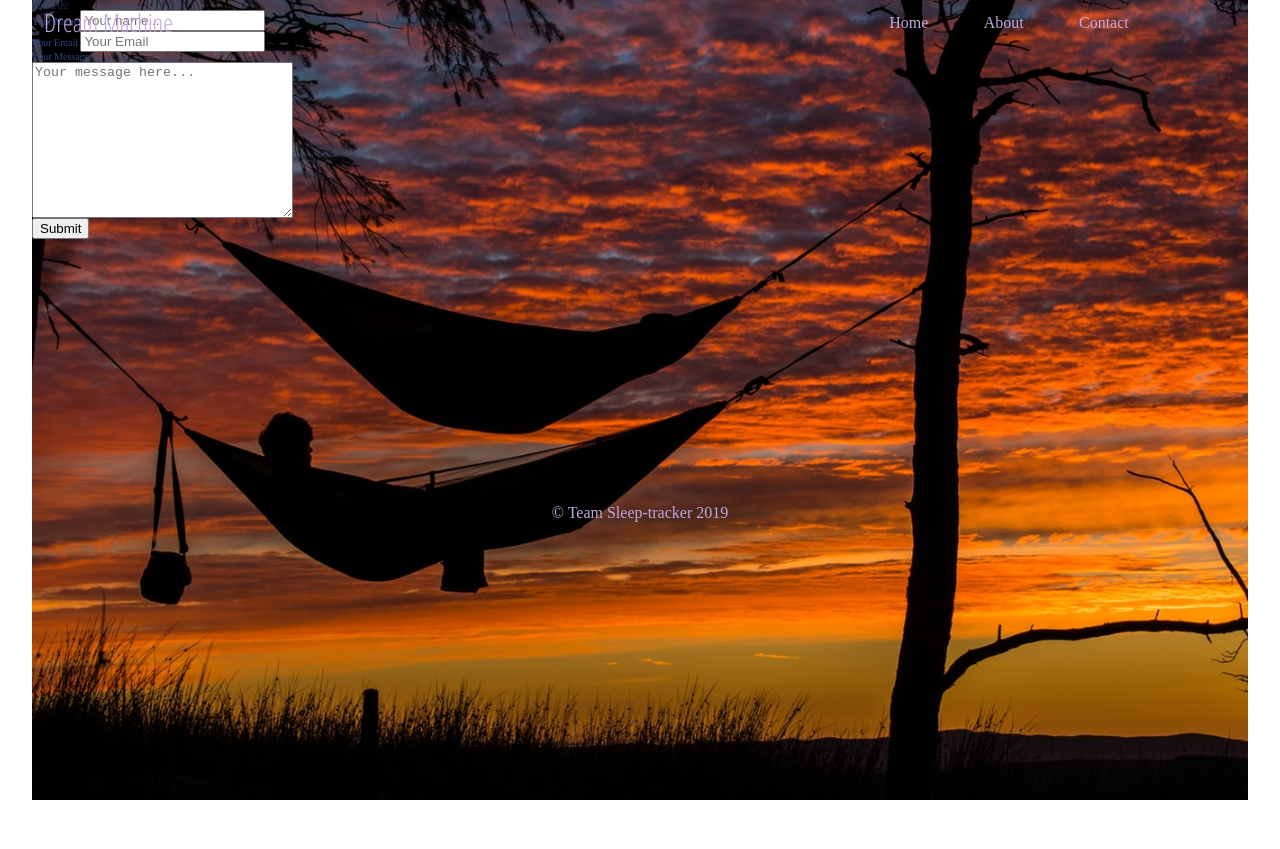
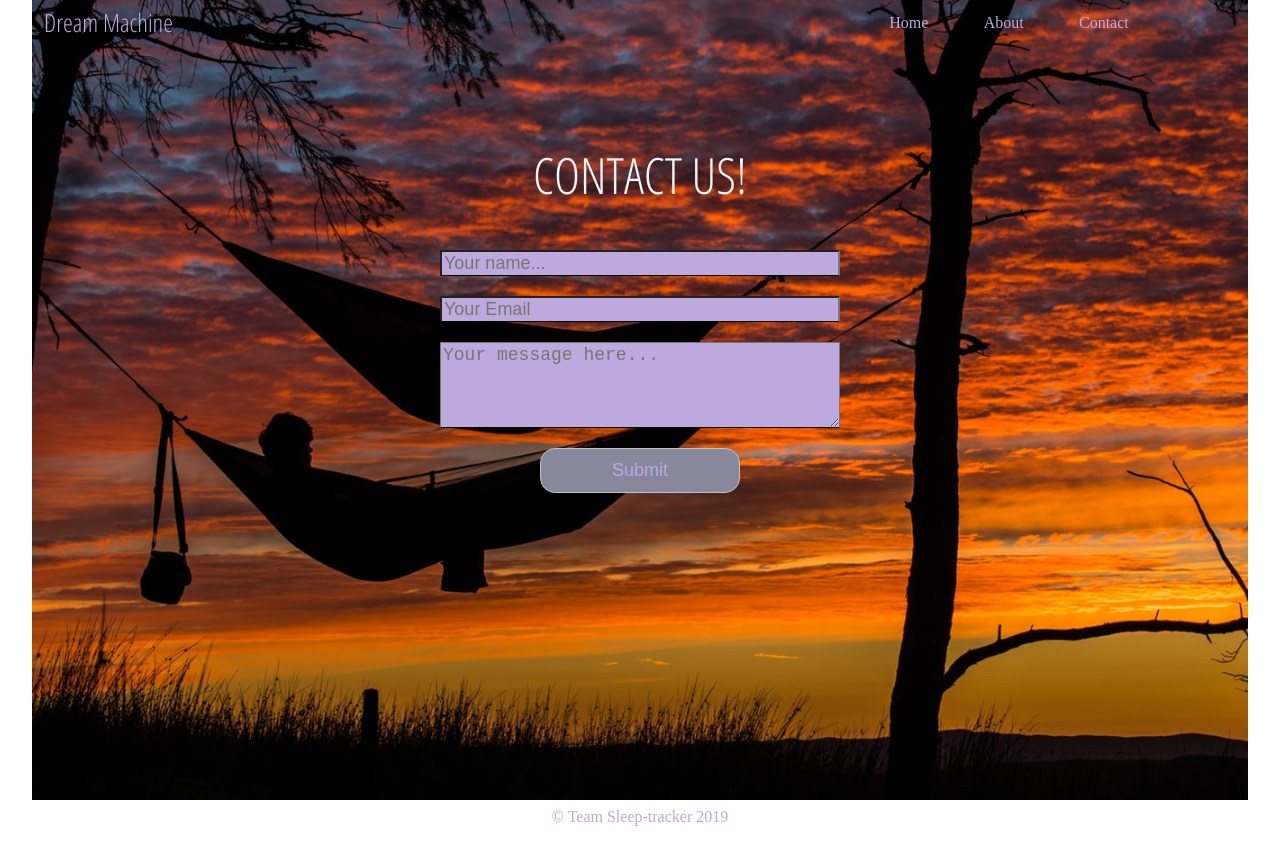
Before and after one commit to cishocksr/chris-UI, a plain HTML site: page contact.html in a window 1280 px wide. Before the commit the page ends 800 px from the top, so only its background shows below. Drawn offline with Linux system fonts and the light colour scheme.

Commit message:
contact setup complete

```diff
--- a/contact.html
+++ b/contact.html
@@ -1,15 +1,13 @@
+<html lang="en">
 
-<html lang="en">
 <head>
     <meta charset="UTF-8" />
     <meta name="viewport" content="width=device-width, initial-scale=1.0" />
     <meta http-equiv="X-UA-Compatible" content="ie=edge" />
     <title>Dream Machine</title>
     <link rel="stylesheet" type="text/css" href="css/index.css" />
-      <link
-        href="https://fonts.googleapis.com/css?family=Open+Sans+Condensed:300|Open+Sans:400,400i,700&display=swap"
-        rel="stylesheet"
-      />
+    <link href="https://fonts.googleapis.com/css?family=Open+Sans+Condensed:300|Open+Sans:400,400i,700&display=swap"
+        rel="stylesheet" />
 </head>
 
 <body>
@@ -19,37 +17,36 @@
             <div class="nav-container">
                 <h1 class="logo"><a href="#">Dream Machine</a></h1>
                 <nav class="nav">
-              <a href="#" class="nav-links">Home</a>
-              <a href="#" class="nav-links">About</a>
-              <a href="#" class="nav-links">Contact</a>
+                    <a href="index.html" class="nav-links">Home</a>
+                    <a href="about.html" class="nav-links">About</a>
+                    <a href="contact.html" class="nav-links">Contact</a>
                 </nav>
             </div>
         </header>
+        <!-- Contact -->
+        <div class="contact">
+            <div class="contact-title">
                 <h1>Contact Us!</h1>
-        <form class="contact" action="">
-          <label for="name">Your Name</label>
-          <input type="text" name="yourName" placeholder="Your name..." /> <br />
+            </div>
+            <div class="contact-form">
+                <form id="contact-form" method="POST" action="">
+                    <input type="text" name="name" class="form-control" placeholder="Your name..." required /> <br />
 
-          <label for="email">Your Email</label>
-          <input type="email" name="email" placeholder="Your Email" /><br />
 
-          <label for="message">Your Message:</label><br />
-          <textarea
-            name="message"
-            id="message"
-            cols="30"
-            rows="10"
-            placeholder="Your message here..."
-          ></textarea
-          ><br />
+                    <input type="email" name="email" class="form-control" placeholder="Your Email" required /><br />
 
-          <input type="submit" value="Submit" />
+                    <textarea name="message" class="form-control" placeholder="Your message here..." rows="4"
+                        required></textarea><br />
+
+                    <input type="submit" class="submit-btn" value="Submit" />
                 </form>
-
+            </div>
             <!-- Footer -->
             <footer>
                 <p>&copy; Team Sleep-tracker 2019</p>
             </footer>
         </div>
+    </div>
 </body>
+
 </html>
--- a/less/contact.less
+++ b/less/contact.less
@@ -0,0 +1,37 @@
+.contact {
+    .center();
+    flex-direction: column;
+
+    .contact-title {
+        font-size: 5rem;
+        color: whitesmoke;
+        margin-top: 3em;
+
+        h1 {
+            text-transform: uppercase;
+        }
+    }
+
+    .contact-form {
+        margin: 50px;
+
+        #contact-form {
+            .center();
+            flex-direction: column;
+
+            .form-control {
+                width: 400px;
+                border-bottom: 1px solid black;
+                color: #ffffff;
+                font-size: 18px;
+                margin-bottom: 10px;
+                background-color: @nav-background;
+            }
+
+            .submit-btn {
+                .center();
+                .button-creator(200px, 45px, @main-text, @nav-background, 1.8rem);
+            }
+        }
+    }
+}
```
Also changed, not shown: index.html (+3 -3 lines), about.html (deleted), css/index.css, less/about.less (deleted). Lines whose indentation alone changed are shown as unchanged.
